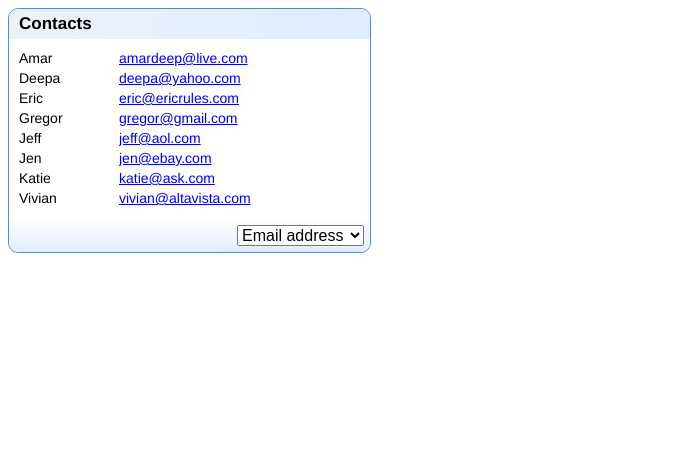
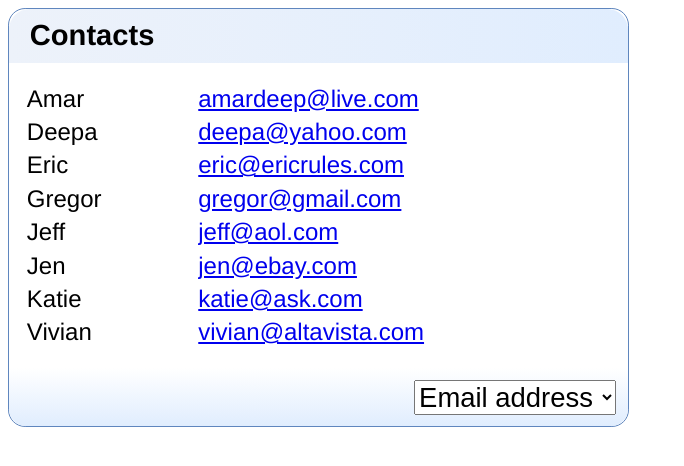
Before and after one commit to brgibson/www, a PHP site: page /contacts/contacts.html in a window 1280 px wide. Shown: the top 466 px of the page, without its empty margins (0-684 px from the left). Run offline with PHP 8.4, Linux system fonts and the light colour scheme.

Commit message:
contacts - converting css to ems - fixing border issue when address line 2 is present

```diff
--- a/contacts/contacts.css
+++ b/contacts/contacts.css
@@ -1,7 +1,7 @@
 /* resets */
 body {
     font-family: helvetica;
-    font-size: 14px;
+    font-size: 24px;
 }
 dl, dt, dd, h1, li, ul {
     margin: 0;
@@ -12,40 +12,42 @@ li {
     list-style-type: none;
 }
 .widgetContainer {
-    border: #5f86be solid 1px;
-    border-radius: 10px;
-    width: 361px;
+    border-color: #5f86be;
+    border-style: solid;
+    border-width: .071em;
+    border-radius: .714em;
+    width: 25.785em;
 }
 .widgetContainer dl {
-    padding: 0 10px;
+    padding: 0 .744em;
 }
 .widgetContainer h1 {
     background-color: #e0edfe; /* fallback */
     background-image: linear-gradient(to left, #e0edfe, #edf2fa);
-    font-size: 17px;
-    margin-bottom: 10px;
-    padding: 5px 10px;
+    font-size: 1.214em;
+    margin-bottom: .714em;
+    padding: .357em .714em;
 }
 .widgetContainer {
-    border-radius: 10px;
+    border-radius: .714em;
 }
 .widgetContainer h1 {
-    border-radius: 10px 10px 0 0;
+    border-radius: .714em .714em 0 0;
 }
 .widgetContainer div {
-    border-radius: 0 0 10px 10px;
+    border-radius: 0 0 .714em .714em;
 }
 .widgetContainer .dropdown {
     background-color: #e0edfe; /* fallback */
     background-image: linear-gradient(to top, #e0edfe, #ffffff);
-    margin-top: 10px;
+    margin-top: .714em;
     overflow: auto;
 	width: 100%
 }
 .widgetContainer select {
     float: right;
-    font-size: 16px;
-    margin: 6px;
+    font-size: 1.143em;
+    margin: .428em;
 }
 .contacts .address span {
     display: block;
@@ -56,21 +58,27 @@ li {
 }
 .contacts .singleContact {
     position: relative;
-    padding-bottom: 2px
+    padding-bottom: .142em;
 }
 .contacts .singleContact > dt,
 .contacts .singleContact > dd {
     display: inline-block;
 }
 .contacts .details {
-    min-width: 201px;
+    min-width: 14.357em;
     position: absolute;
-    padding-right: 60px; /* space for the images */
+    padding-right: 4.33em; /* space for the images */
     z-index: 1;
 }
 .contacts .details .image {
+    background-color: transparent;
     float: right;
-    margin-right: -60px;
+    margin-right: -4.286em;
+    margin-top: .4em;
+}
+.contacts img {
+    background-color: transparent;
+    width: 5em;
 }
 .contacts .details dd {
     height: 0;
@@ -138,10 +146,10 @@ li {
     z-index: 2;
 }
 .contacts .name {
-    width: 100px;
+    width: 7.143em;
 }
 .contacts .details {
-    left: 100px;
+    left: 7.143em;
     top:0;
 }
 .allowHover dl:hover .details dl:after,
--- a/contacts/contacts.html
+++ b/contacts/contacts.html
@@ -2,7 +2,7 @@
 <html lang="en-US">
     <head>
         <meta charset="utf-8">
-        <title>Ben's Experiments - Contacts Widget</title>
+        <title>Contacts Widget</title>
         <link rel="stylesheet" href="./contacts.css">
     </head>
     <body>
--- a/contacts/convertTabularContactData.js
+++ b/contacts/convertTabularContactData.js
@@ -121,11 +121,13 @@ var convertTabularContactData = (function() {
                 _encodeSpecialCharactersFlag = encodeSpecialCharactersFlag;
             },
             getMarkup : function() {
-                var markup = "<li>" +
+
+                var hasLine2 = _dataParser.getAddressLine2() != "</td>",
+                    markup = "<li>" +
                                 "<dl class='singleContact' itemscope itemtype='http://schema.org/Person'>" +
                                     "<dt class='name' data-type='name' itemprop='name'>"+ _dataParser.getName() +"</dt>" +
                                     "<dd class='details'>" + //wrapping the details in one term so styling can be easily applied
-                                        "<dl>" +
+                                        "<dl class='"+ (hasLine2 ? "hasAddressLine2" : "") +"'>" + //this selector is needed for sizing the :after div needed to hide part of the border left
                                             "<dt>Photo</dt>" +
                                             "<dd class='image'><img src='./images/"+ _dataParser.getName().toLowerCase() +".gif' itemprop='image'></dd>" +
 
@@ -143,7 +145,7 @@ var convertTabularContactData = (function() {
                                             "<dd class='address' itemprop='address' itemscope itemtype='http://schema.org/PostalAddress'>" +
                                                 "<meta class='none' itemprop='streetAddress' content='" + _dataParser.getAddressLine1() + " " + _dataParser.getAddressLine2() + "'>" + // added for schema.org microcontent
                                                 "<span>" + _dataParser.getAddressLine1() + " - <a href='"+ _dataParser.getMapUrl() +"'>map</a></span>" +
-                                                (_dataParser.getAddressLine2() ? "<span>" + _dataParser.getAddressLine2() + "</span>" : "") +
+                                    (hasLine2 ? "<span>" + _dataParser.getAddressLine2() + "</span>" : "") +
                                                 "<span class='city' itemprop='addressLocality'>"+ _dataParser.getCity() +"</span>, " +
                                                 "<span class='state' itemprop='addressRegion '>"+ _dataParser.getState() +"</span>" +
                                                 "<span itemprop='postalCode'>"+ _dataParser.getZip() +"</span>" +
```
Also changed, not shown: other parts of contacts/contacts.css (+18 -14 lines).
